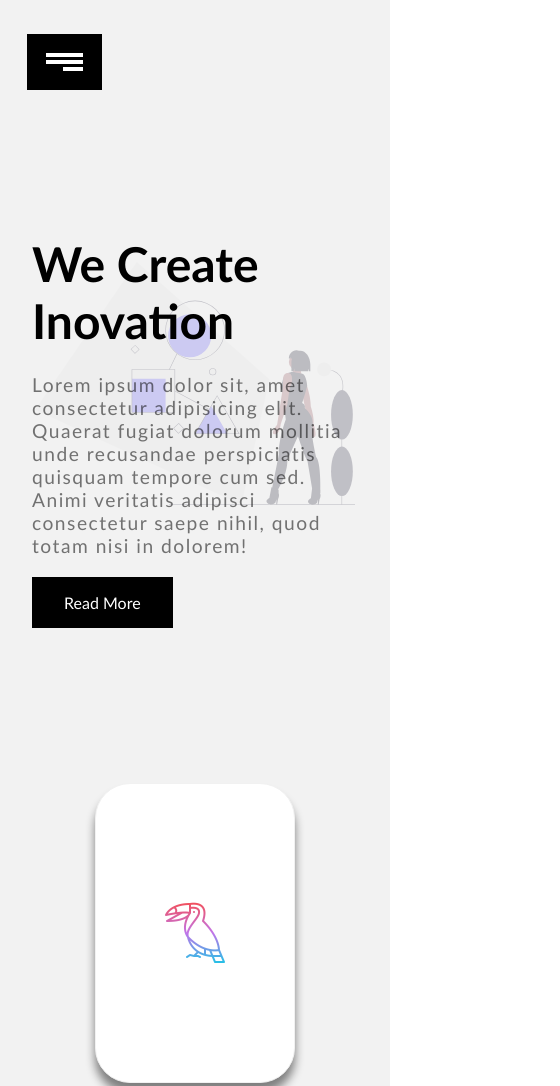
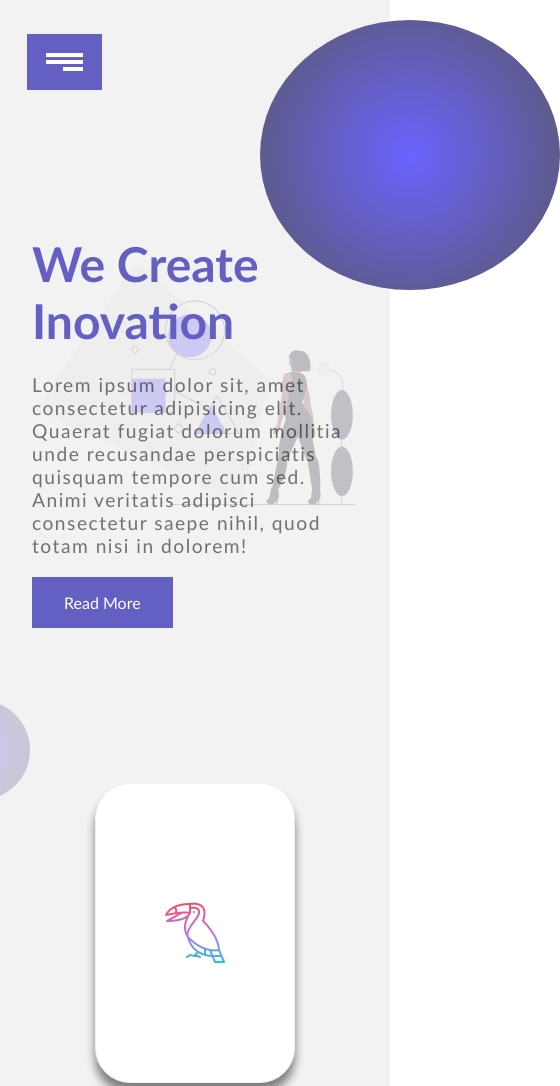
Before and after one commit to Klajdi44/basic_Layout, a plain HTML site: page index.html in a window 390 px wide. Shown: the top 1086 px of the page, 560 px wide, since content can reach past the window. Drawn offline with Linux system fonts and the light colour scheme.

Commit message:
3rd color added

```diff
--- a/index.html
+++ b/index.html
@@ -17,7 +17,6 @@
 
 
         }
-
     </script>
 
 </head>
@@ -42,14 +41,17 @@
 <body>
 
     <section class="box">
+        <div class="ball "></div>
         <div class="content">
             <h1>We Create Inovation</h1>
             <p>Lorem ipsum dolor sit, amet consectetur adipisicing elit. Quaerat fugiat dolorum mollitia unde recusandae
-                perspiciatis quisquam tempore cum sed. Animi veritatis adipisci consectetur saepe nihil, quod totam nisi in
+                perspiciatis quisquam tempore cum sed. Animi veritatis adipisci consectetur saepe nihil, quod totam nisi
+                in
                 dolorem!</p>
             <button>Read More</button>
         </div>
         <img src="images/undraw_ideation_2a64.svg" alt="image">
+        <div class="ball ball_small"></div>
 
     </section>
 
--- a/style.css
+++ b/style.css
@@ -33,7 +33,7 @@ li {
   font-size: 1em;
   cursor: pointer;
   text-transform: uppercase;
-  background-color: #000;
+  background-color: #645fc3;
   padding: 1rem;
 }
 
@@ -53,6 +53,7 @@ li {
 .box img {
   max-width: 35em;
   align-self: center;
+  z-index: 1;
 
 
 
@@ -60,9 +61,10 @@ li {
 
 .content h1 {
   font-size: 4rem;
-  color: #000000;
+  color: #645fc3;
   font-weight: bolder;
   margin: .6em 0em;
+
 }
 
 .content p {
@@ -73,7 +75,8 @@ li {
 }
 
 .content button {
-  background: #000;
+  background-color: #645fc3;
+  : #000;
   padding: 1em 2em;
   font-size: 1.2em;
   margin-top: 1.8em;
@@ -114,7 +117,8 @@ li {
 }
 
 footer {
-  background-color: #7bba59;
+  background-color: #645fc3;
+
   text-align: center;
   padding: .5em;
 }
@@ -147,6 +151,29 @@ footer p {
 
   }
 }
+
+
+.ball {
+  width: 400px;
+  height: 370px;
+  position: absolute;
+  background: rgb(108, 99, 255);
+  background: radial-gradient(circle, rgba(108, 99, 255, 1) 0%, rgba(88, 88, 103, 1) 100%, rgba(63, 61, 86, 1) 100%);
+  border-radius: 100%;
+  top: 100px;
+  right: -170px;
+  display: block;
+  z-index: 1;
+}
+
+.ball_small {
+  top: 700px;
+  left: -70px;
+  width: 100px;
+  height: 100px;
+  z-index: -1;
+}
+
 
 
 @media only screen and (max-width: 1303px) {
@@ -207,7 +234,7 @@ footer p {
     /* left: 37%; */
     left: 7%;
     z-index: 3;
-    background: #000;
+    background-color: #645fc3;
     padding: 1em;
 
 
@@ -261,6 +288,26 @@ footer p {
   .content button {
     font-size: 1em;
     margin-top: 1.3em;
+
+  }
+
+  .ball {
+    width: 300px;
+    height: 270px;
+    position: absolute;
+    background: rgb(108, 99, 255);
+    background: radial-gradient(circle, rgba(108, 99, 255, 1) 0%, rgba(88, 88, 103, 1) 100%, rgba(63, 61, 86, 1) 100%);
+    border-radius: 100%;
+    top: 20px;
+    right: -170px;
+    display: block;
+  }
+
+  .ball_small {
+    top: 700px;
+    left: -70px;
+    width: 100px;
+    height: 100px;
   }
 
 
```
